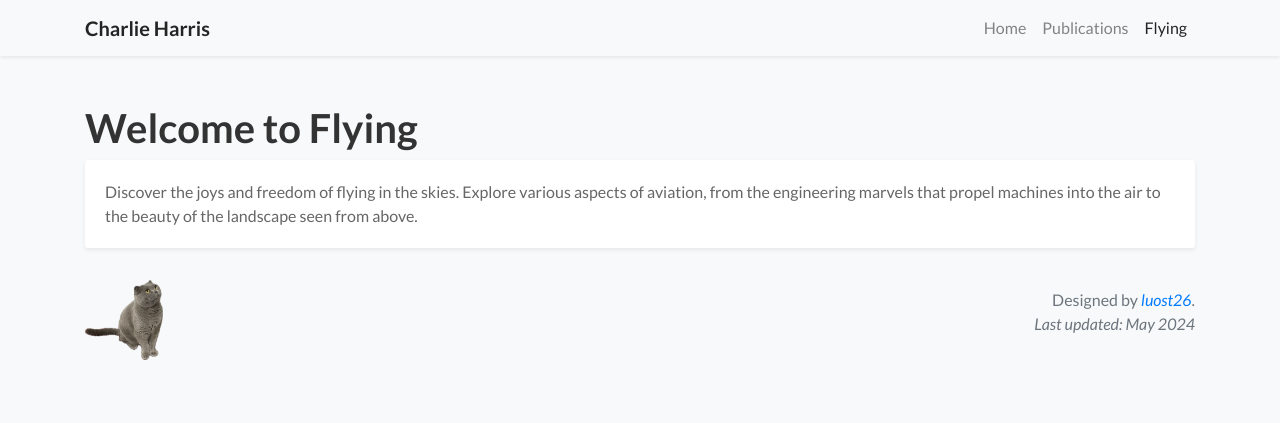
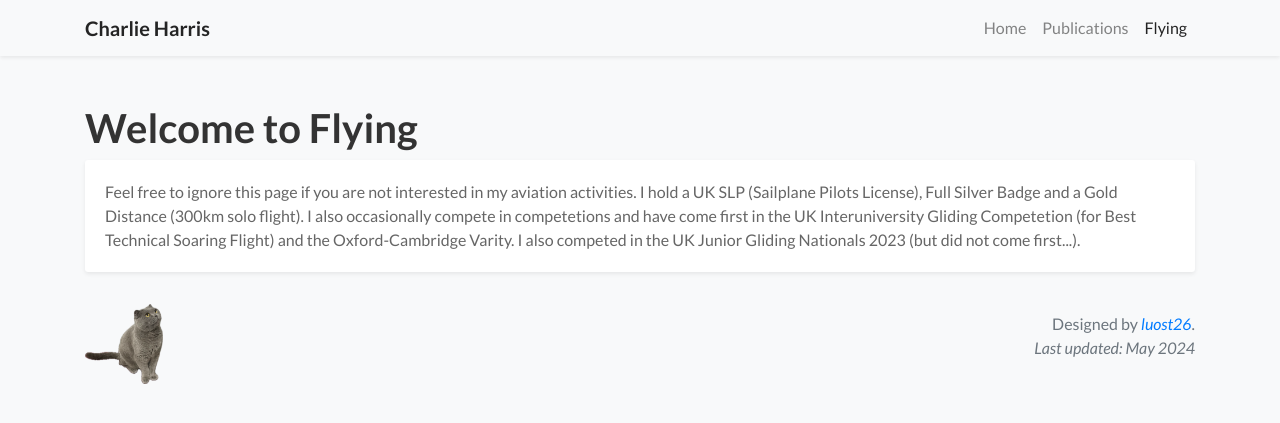
Before and after one commit to cch1999/new_website, a Jekyll site: the page built from flying.html, in a window 1280 px wide. Shown: the top 423 px of the page. Built offline with Jekyll 4.4.1, drawn with Linux system fonts in a browser that asks for light colours; a style sheet for code colours, icons or effects is not loaded.

Commit message:
flting page updates

```diff
--- a/flying.html
+++ b/flying.html
@@ -11,7 +11,11 @@ body_attr: >-
         <h1 class="pt-4" style="color: #333;">Welcome to Flying</h1>
         <div class="my-0 p-0 bg-white shadow-sm rounded-sm">
             <p style="padding: 20px; font-size: 16px; color: #666;">
-                Discover the joys and freedom of flying in the skies. Explore various aspects of aviation, from the engineering marvels that propel machines into the air to the beauty of the landscape seen from above.
+                Feel free to ignore this page if you are not interested in my aviation activities.
+
+                I hold a UK SLP (Sailplane Pilots License), Full Silver Badge and a Gold Distance (300km solo flight).
+
+                I also occasionally compete in competetions and have come first in the UK Interuniversity Gliding Competetion (for Best Technical Soaring Flight) and the Oxford-Cambridge Varity. I also competed in the UK Junior Gliding Nationals 2023 (but did not come first...).
             </p>
         </div>
     </div>
```
